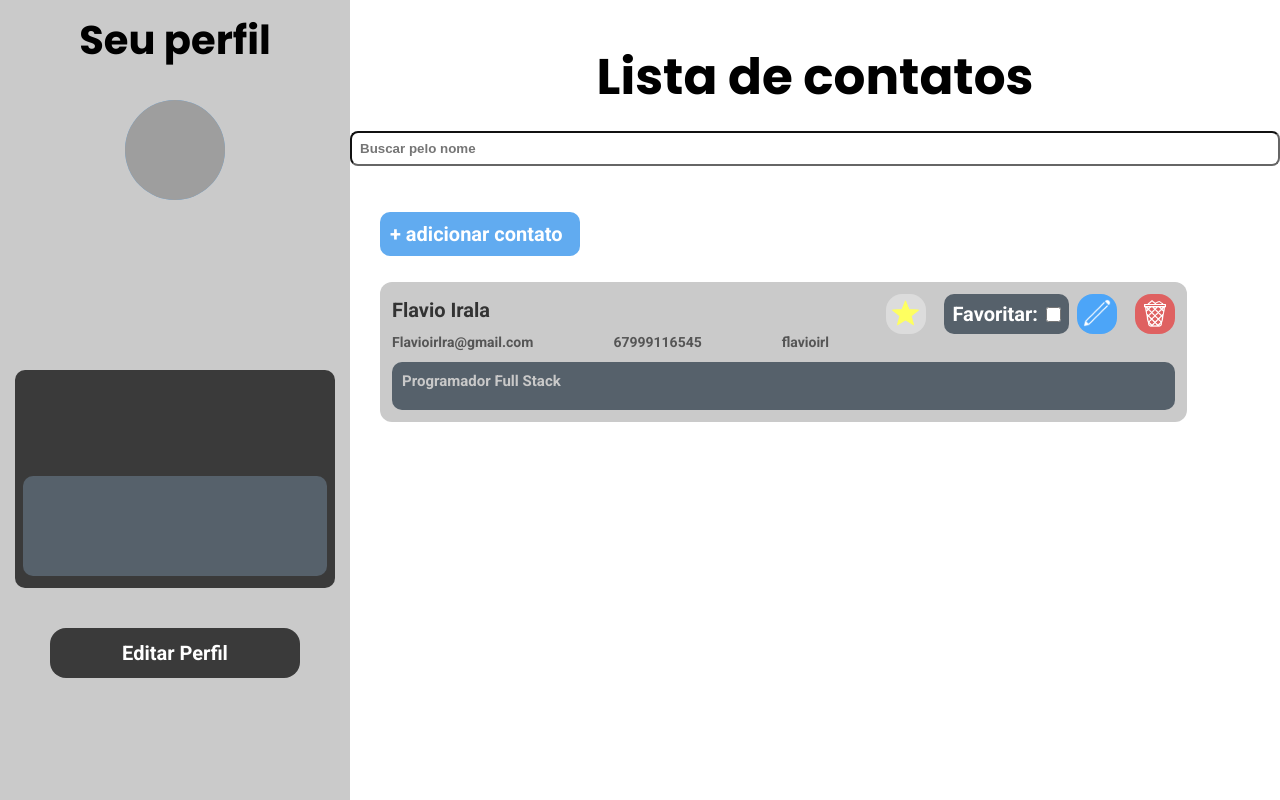
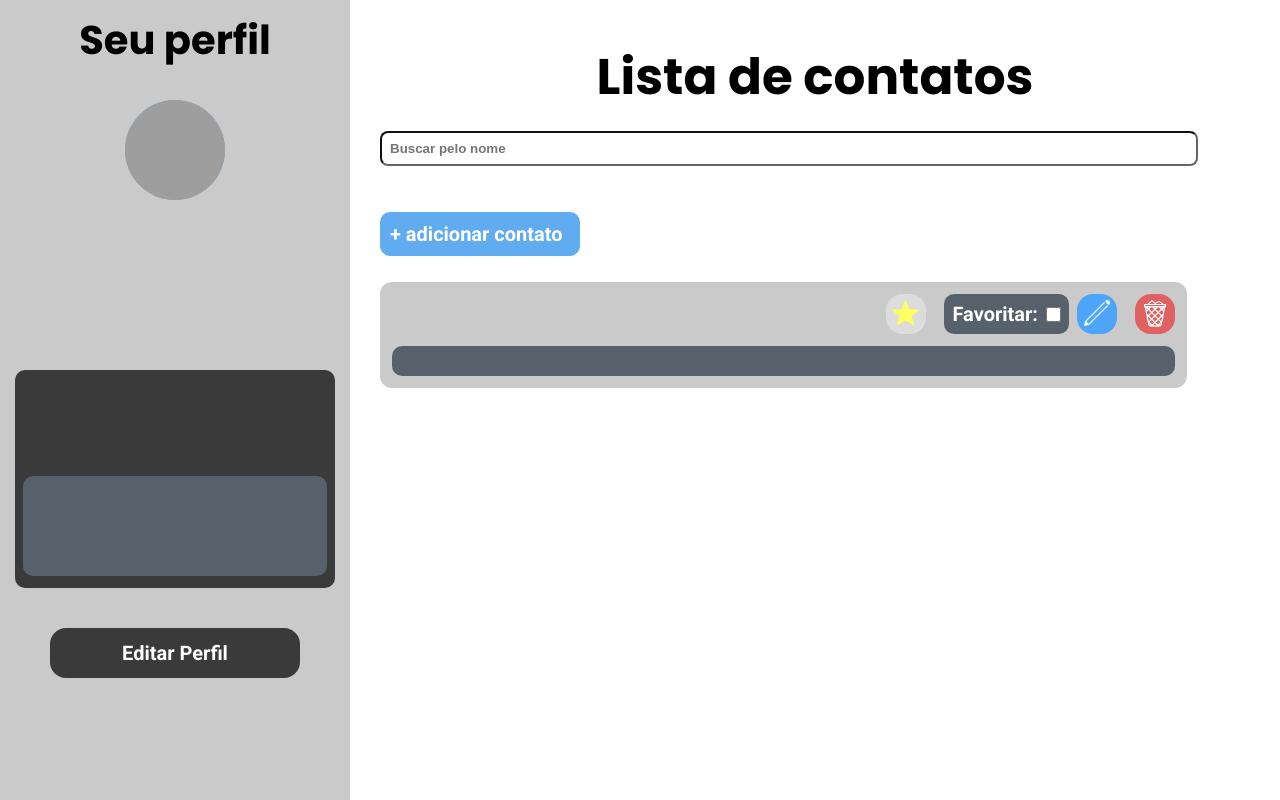
Before and after one commit to FlavioIrl/Agenda-Telefonica-React, a React (Vite) app: page /paginaPrincipal in a window 1280 px wide. Built offline with nearby package versions, Linux system fonts and the light colour scheme; grey boxes are pictures that could not be loaded.

Commit message:
feito algumas mudanças

```diff
--- a/src/components/Contato/index.tsx
+++ b/src/components/Contato/index.tsx
@@ -1,20 +1,65 @@
-import { useDispatch } from 'react-redux'
+import { useDispatch, useSelector } from 'react-redux'
+import { useState, useEffect } from 'react'
+import type { RootState } from '../../store'
 import * as S from './styles'
 import RegistroClass from '../../models/Registro'
 import { Descricao } from '../../styles'
 
-import { remover } from '../../store/reducers/registros'
+import { remover, editar } from '../../store/reducers/registros'
 
 type Props = RegistroClass
 
-const Contato = ({ id, login, descricao, email, nome, telefone }: Props) => {
+const Contato = ({ id }: Props) => {
   const dispatch = useDispatch()
+
+  const registro = useSelector((state: RootState) =>
+    state.registros.itens.find((r) => r.id === 2)
+  )
+  const [editando, setEditando] = useState(false)
+
+  const [login, setLogin] = useState('')
+  const [descricao, setDescricao] = useState('')
+  const [email, setEmail] = useState('')
+  const [nome, setNome] = useState('')
+  const [telefone, setTelefone] = useState('')
+
+  useEffect(() => {
+    if (registro) {
+      setLogin(registro.login)
+      setDescricao(registro.descricao)
+      setEmail(registro.email)
+      setNome(registro.nome)
+      setTelefone(registro.telefone)
+    }
+  }, [registro])
+
+  const handleSalvar = () => {
+    if (editando && registro) {
+      dispatch(
+        editar({
+          id: 2,
+          nome,
+          email,
+          telefone,
+          login,
+          descricao
+        })
+      )
+    }
+    setEditando(!editando)
+  }
 
   return (
     <S.CardContainer>
       <S.Card>
         <S.BarraAcoes>
-          <S.Titulo>{nome}</S.Titulo>
+          <S.Titulo
+            disabled={!editando}
+            value={nome}
+            onChange={(e) => setNome(e.target.value)}
+          >
+            {nome}
+          </S.Titulo>
           <S.Botoes>
             <S.BotaoFavorito>
               <img src="/icons8-estrela.png" />
@@ -32,11 +77,36 @@ const Contato = ({ id, login, descricao, email, nome, telefone }: Props) => {
           </S.Botoes>
         </S.BarraAcoes>
         <S.Info>
-          <p>{email}</p>
-          <p>{telefone}</p>
+          <p
+            disabled={!editando}
+            value={login}
+            onChange={(e) => setLogin(e.target.value)}
+          >
+            {login}
+          </p>
+          <p
+            disabled={!editando}
+            value={email}
+            onChange={(e) => setEmail(e.target.value)}
+          >
+            {email}
+          </p>
+          <p
+            disabled={!editando}
+            value={telefone}
+            onChange={(e) => setTelefone(e.target.value)}
+          >
+            {telefone}
+          </p>
           <p>{login}</p>
         </S.Info>
-        <Descricao>{descricao}</Descricao>
+        <Descricao
+          disabled={!editando}
+          value={descricao}
+          onChange={(e) => setDescricao(e.target.value)}
+        >
+          {descricao}
+        </Descricao>
       </S.Card>
     </S.CardContainer>
   )
--- a/src/containers/ListaContatos/index.tsx
+++ b/src/containers/ListaContatos/index.tsx
@@ -9,9 +9,12 @@ const ListaContatos = () => {
   const dispatch = useDispatch()
   const { termo } = useSelector((state: RootState) => state.filtro)
 
+  const contemTermo = (texto: string, termo: string | undefined) =>
+    texto.toLowerCase().includes((termo || '').toLowerCase())
+
   const registrosFiltrados = registros
     .filter((r) => r.id !== 2)
-    .filter((r) => r.nome.toLowerCase().includes(termo.toLowerCase()))
+    .filter((r) => contemTermo(r.nome, termo))
 
   return (
     <PaginaLista>
--- a/src/containers/ListaContatos/styles.ts
+++ b/src/containers/ListaContatos/styles.ts
@@ -14,7 +14,8 @@ export const Campo = styled.input`
   font-weight: bold;
   color: #666666;
   border-color: #666666;
-  width: 100%;
+  margin-left: 30px;
+  width: 88%;
 `
 
 export const BotaoLista = styled(BotaoLink)`
```
